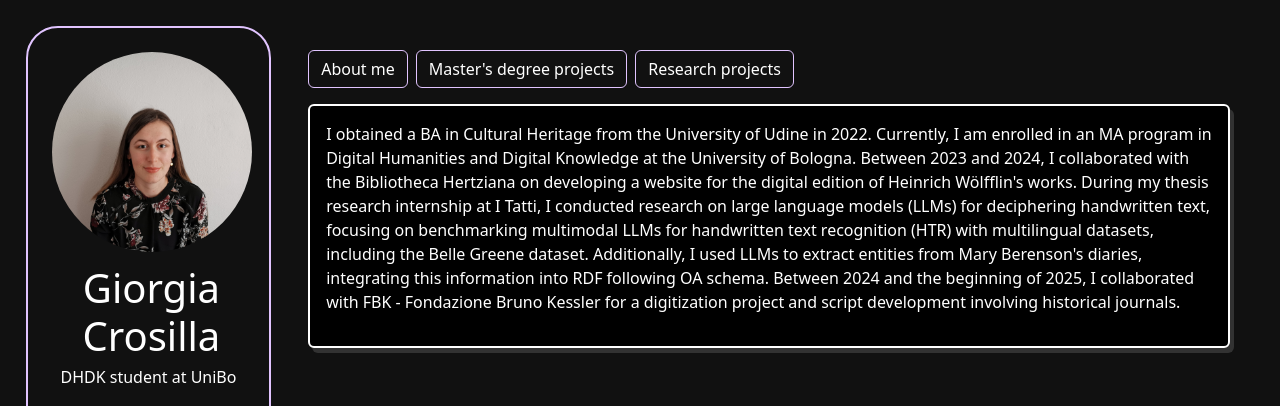
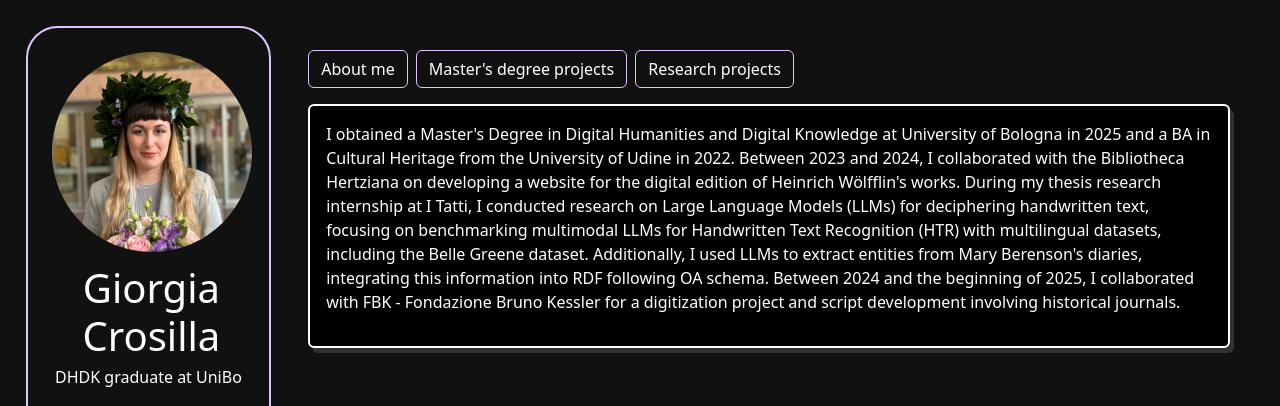
Before and after one commit to giorgiacrosilla/giorgiacrosilla, a plain HTML site: page index.html in a window 1280 px wide. Shown: the top 406 px of the page. Drawn offline with nearby package versions, Linux system fonts and the light colour scheme.

Commit message:
updates on website

```diff
--- a/index.html
+++ b/index.html
@@ -16,10 +16,10 @@
 <body>
   <main>
     <section class="introduction">
-      <div id="img"><img src="IMG_20210309_1500201.jpg" /></div>
+      <div id="img"><img src="1743507829659.jpg" /></div>
       <div>
         <h1>Giorgia Crosilla</h1>
-        <p>DHDK student at UniBo</p>
+        <p>DHDK graduate at UniBo</p>
         <div id="svg">
           <a href="https://www.linkedin.com/in/giorgia-crosilla-9b563a215/">
             <svg xmlns="http://www.w3.org/2000/svg" width="16" height="16" fill="currentColor" class="bi bi-linkedin"
@@ -56,12 +56,11 @@
       <div class="accordion">
         <div class="collapse show" id="collapseEx" data-bs-parent=".accordion">
           <div class="card card-body">
-            <p>I obtained a BA in Cultural Heritage from the University of Udine in 2022. Currently, I am enrolled in an
-              MA program in Digital Humanities and Digital Knowledge at the University of Bologna. Between 2023 and
+            <p>I obtained a Master's Degree in Digital Humanities and Digital Knowledge at University of Bologna in 2025 and a BA in Cultural Heritage from the University of Udine in 2022. Between 2023 and
               2024, I collaborated with the Bibliotheca Hertziana on developing a website for the digital edition of
-              Heinrich Wölfflin's works. During my thesis research internship at I Tatti, I conducted research on large
-              language models (LLMs) for deciphering handwritten text, focusing on benchmarking multimodal LLMs for
-              handwritten text recognition (HTR) with multilingual datasets, including the Belle Greene dataset.
+              Heinrich Wölfflin's works. During my thesis research internship at I Tatti, I conducted research on Large
+              Language Models (LLMs) for deciphering handwritten text, focusing on benchmarking multimodal LLMs for
+              Handwritten Text Recognition (HTR) with multilingual datasets, including the Belle Greene dataset.
               Additionally, I used LLMs to extract entities from Mary Berenson's diaries, integrating this information
               into RDF following OA schema. Between 2024 and the beginning of 2025, I collaborated with FBK - Fondazione
               Bruno Kessler for a digitization project and script development involving historical journals.</p>
@@ -201,6 +200,15 @@
             <div class="container1">
               <div class="card">
                 <div class="card-body">
+                  <h5 class="card-title">Benchmarking Multimodal Large Language Models for Handwritten Text Recognition</h5>
+                  <p class="card-text">
+                    Article extracted from my Master's degree thesis.
+                  </p>
+                  <a href="https://www.researchgate.net/publication/390020538_Benchmarking_Large_Language_Models_for_Handwritten_Text_Recognition" class="btn btn-primary">Pre-print</a>
+                </div>
+              </div>
+              <div class="card">
+                <div class="card-body">
                   <h5 class="card-title">Belle Greene HTR dataset</h5>
                   <p class="card-text">
                     The Belle Greene Dataset is a collection designed for full-page handwritten text recognition tasks.
```
Also changed, not shown: 1743507829659.jpg (added), IMG_20210309_1500201.jpg (deleted).
